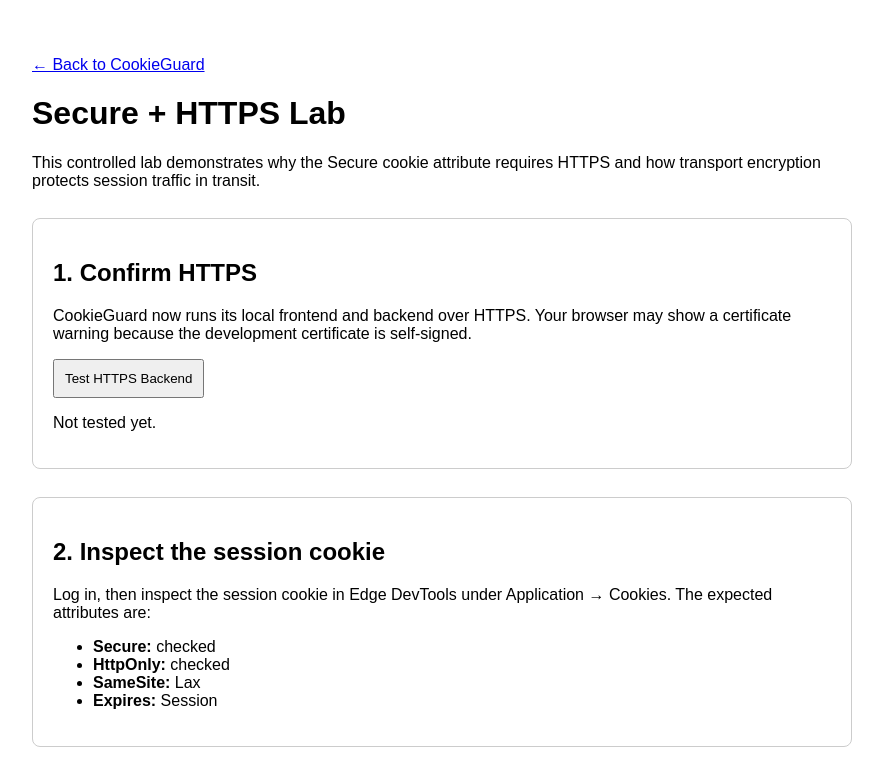
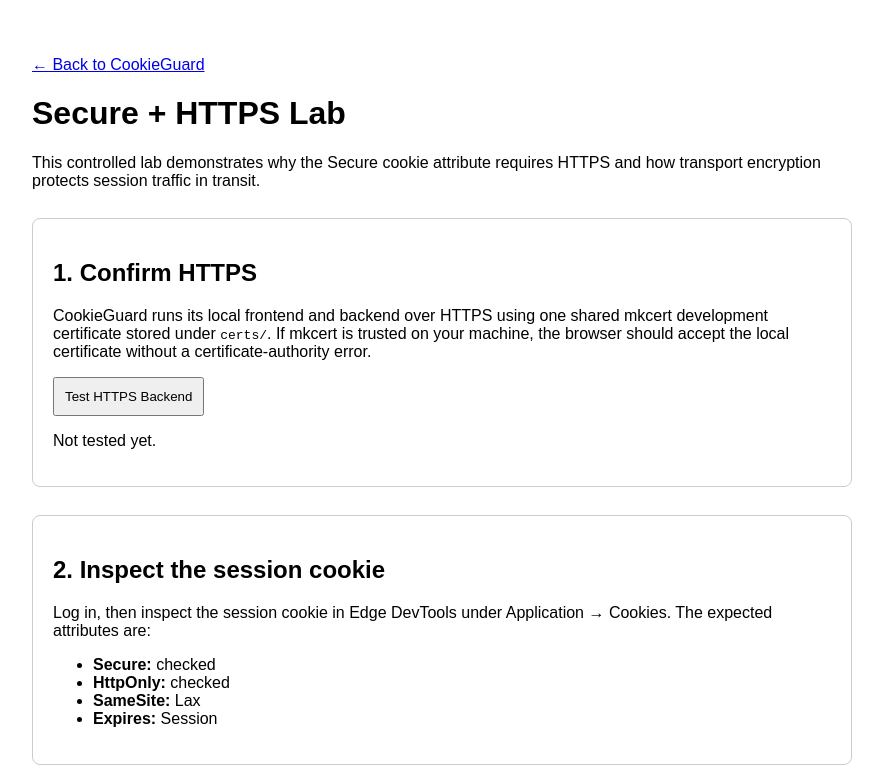
Before and after one commit to poncema4/CookieGuard, a Next.js app in the folder frontend/: page /secure-lab in a window 1280 px wide. Shown: the top 773 px of the page, without its empty margins (198-1081 px from the left). Built offline with nearby package versions, Linux system fonts and the light colour scheme.

Commit message:
Clarify trusted local HTTPS certificate behavior

```diff
--- a/frontend/app/secure-lab/page.tsx
+++ b/frontend/app/secure-lab/page.tsx
@@ -21,7 +21,7 @@
       <p>This controlled lab demonstrates why the Secure cookie attribute requires HTTPS and how transport encryption protects session traffic in transit.</p>
       <section style={{ marginTop: 28, padding: 20, border: "1px solid #ccc", borderRadius: 8 }}>
         <h2>1. Confirm HTTPS</h2>
-        <p>CookieGuard now runs its local frontend and backend over HTTPS. Your browser may show a certificate warning because the development certificate is self-signed.</p>
+        <p>CookieGuard runs its local frontend and backend over HTTPS using one shared mkcert development certificate stored under <code>certs/</code>. If mkcert is trusted on your machine, the browser should accept the local certificate without a certificate-authority error.</p>
         <button type="button" onClick={testHttps} style={{ padding: 10 }}>Test HTTPS Backend</button>
         <p role="status">{result}</p>
       </section>
```
